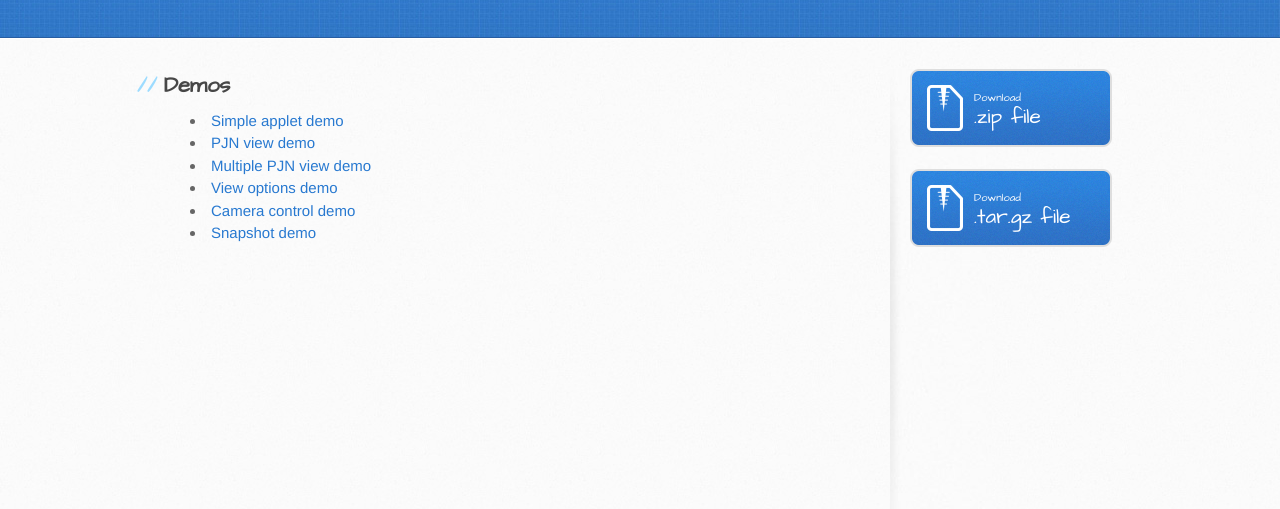
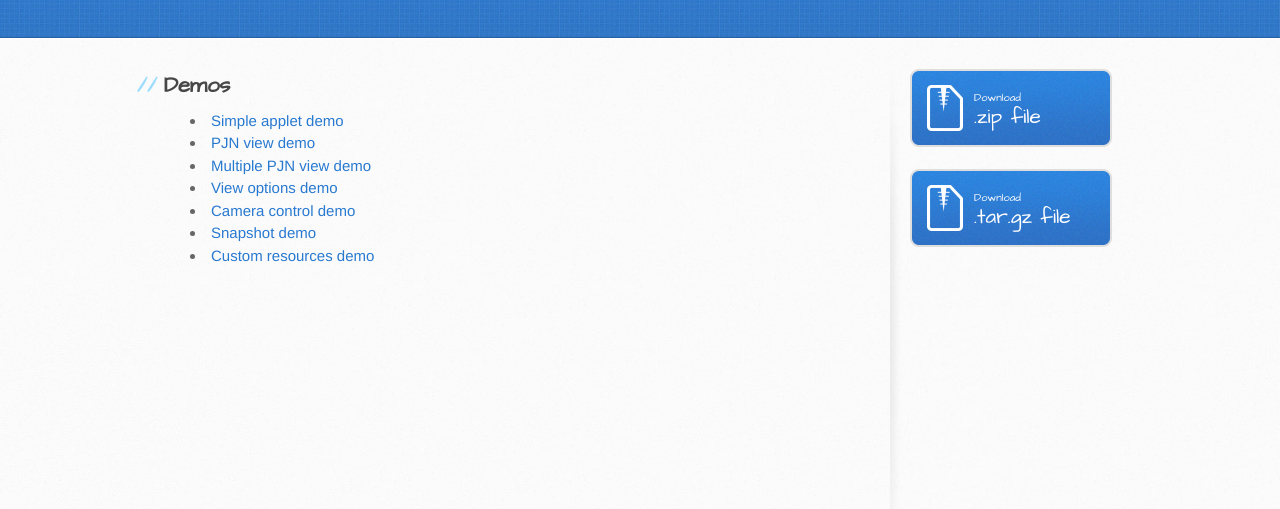
Before and after one commit to mi-g/jquery-jocly, a plain HTML site: page index.html in a window 1280 px wide. Shown: the part 197-706 px from the top of the page. Drawn offline with nearby package versions, Linux system fonts and the light colour scheme.

Commit message:
hosting resources definition

```diff
--- a/index.html
+++ b/index.html
@@ -41,6 +41,7 @@
         	<li><a href="view-options.html">View options demo</a></li>
         	<li><a href="camera-control.html">Camera control demo</a></li>
         	<li><a href="snapshot.html">Snapshot demo</a></li>
+        	<li><a href="custom-res.html">Custom resources demo</a></li>
         	</ul>
 
         </section>
```
